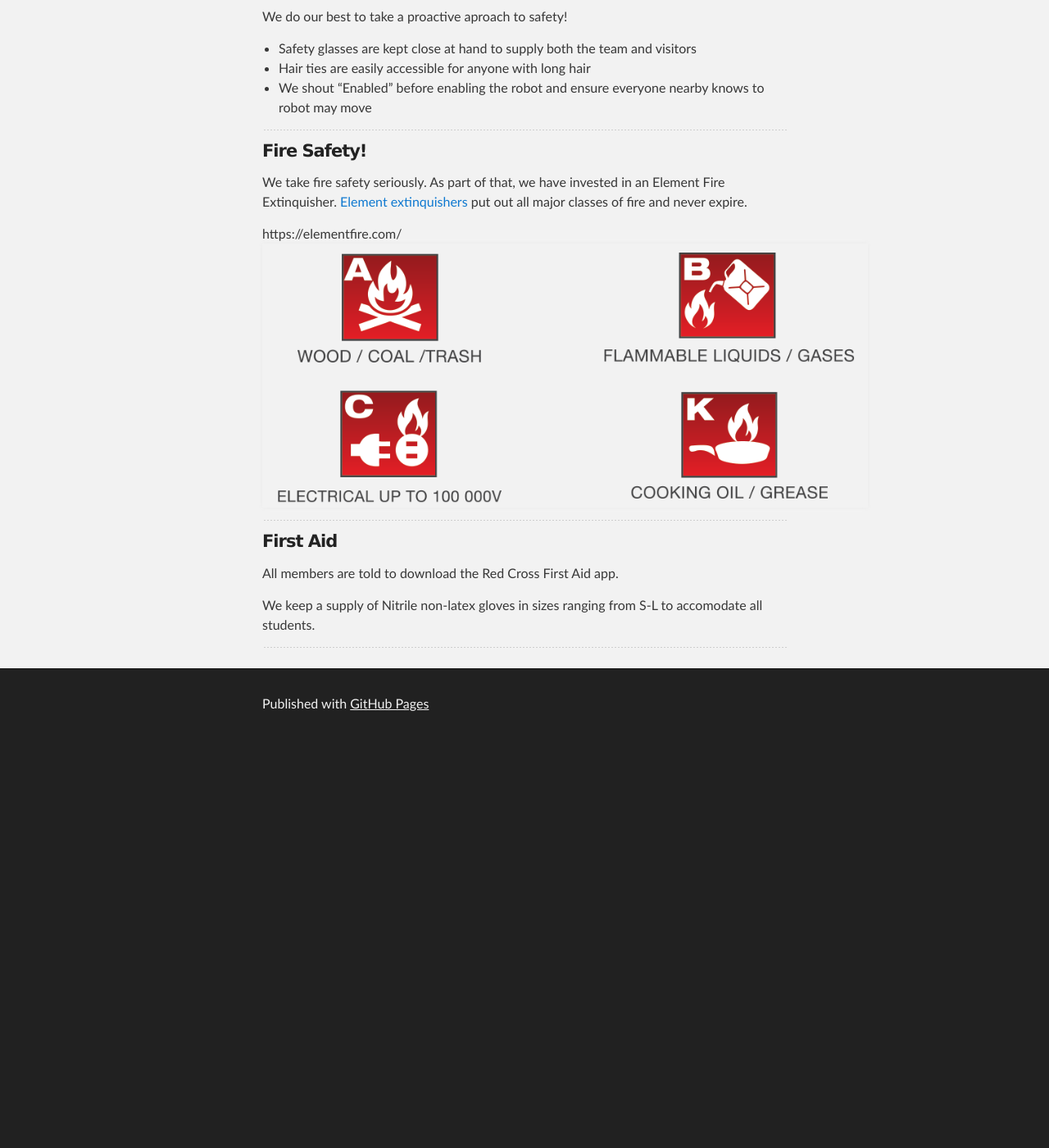
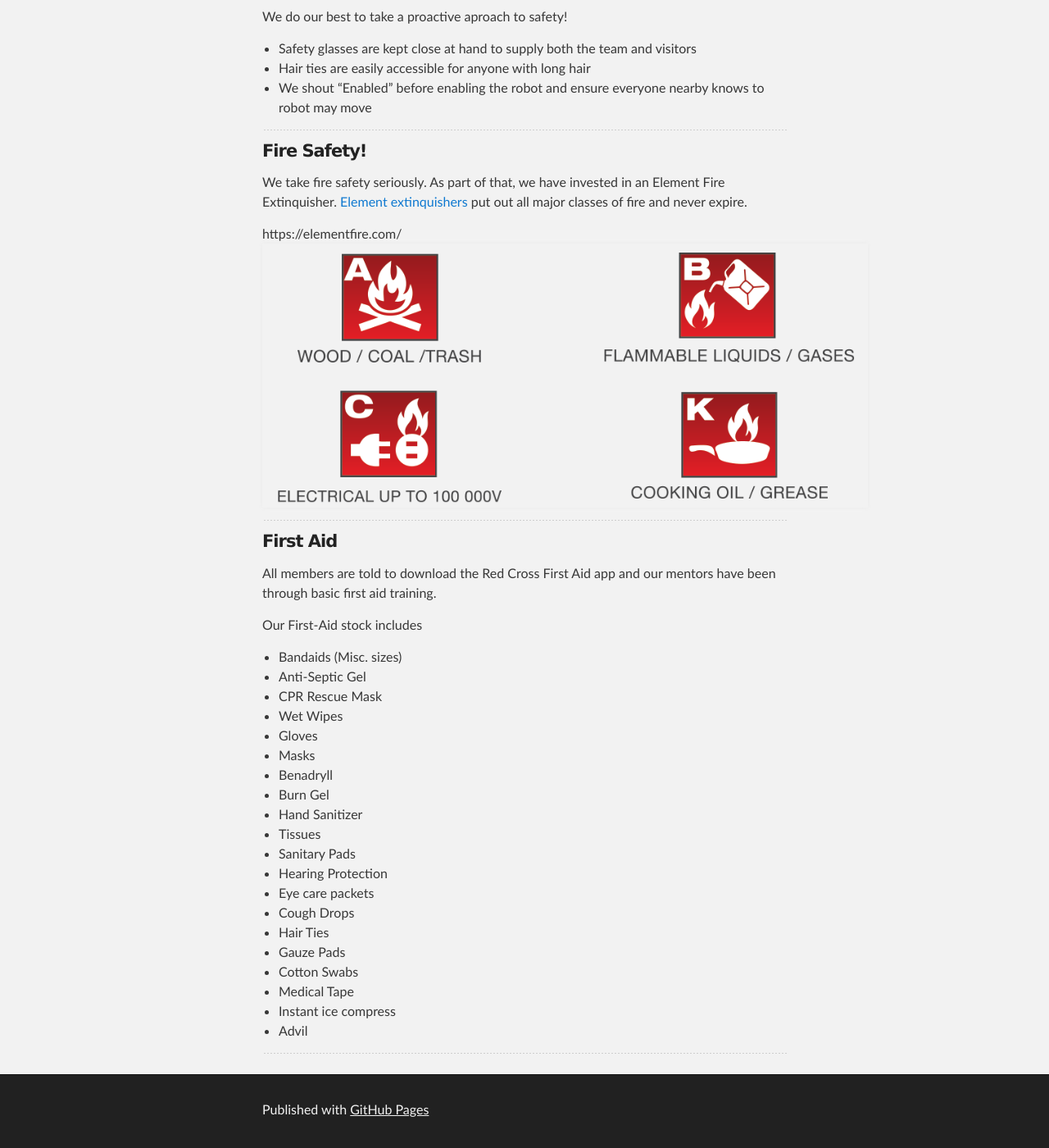
Before and after one commit to FRC900/ZebraSafeSite, a Jekyll site: the page built from index.md, in a window 1280 px wide and 1400 px high, scrolled down 6821 px. Shown: the whole window at 82% size. Built offline with Jekyll 4.4.1, drawn with Linux system fonts in a browser that asks for light colours; before the commit the page ends 7726 px from its top, so only the background shows below that.

Commit message:
Update index.md

```diff
--- a/index.md
+++ b/index.md
@@ -32,8 +32,28 @@ https://elementfire.com/
 
 * * *
 #### First Aid
-All members are told to download the Red Cross First Aid app.
+All members are told to download the Red Cross First Aid app and our mentors have been through basic first aid training.
 
-We keep a supply of Nitrile non-latex gloves in sizes ranging from S-L to accomodate all students.
+Our First-Aid stock includes
+* Bandaids (Misc. sizes)
+* Anti-Septic Gel
+* CPR Rescue Mask
+* Wet Wipes
+* Gloves
+* Masks
+* Benadryll
+* Burn Gel
+* Hand Sanitizer
+* Tissues
+* Sanitary Pads
+* Hearing Protection
+* Eye care packets
+* Cough Drops
+* Hair Ties
+* Gauze Pads
+* Cotton Swabs
+* Medical Tape
+* Instant ice compress
+* Advil
 
 * * *
```
